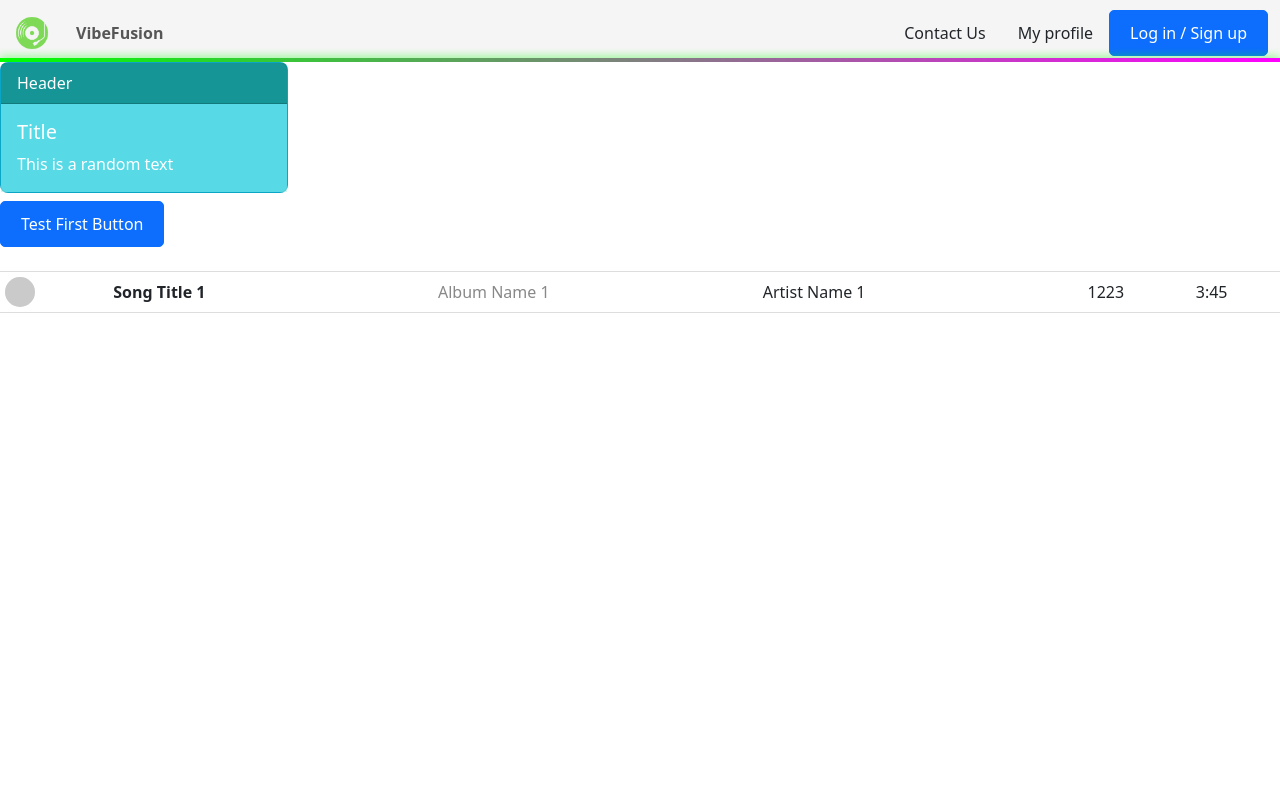
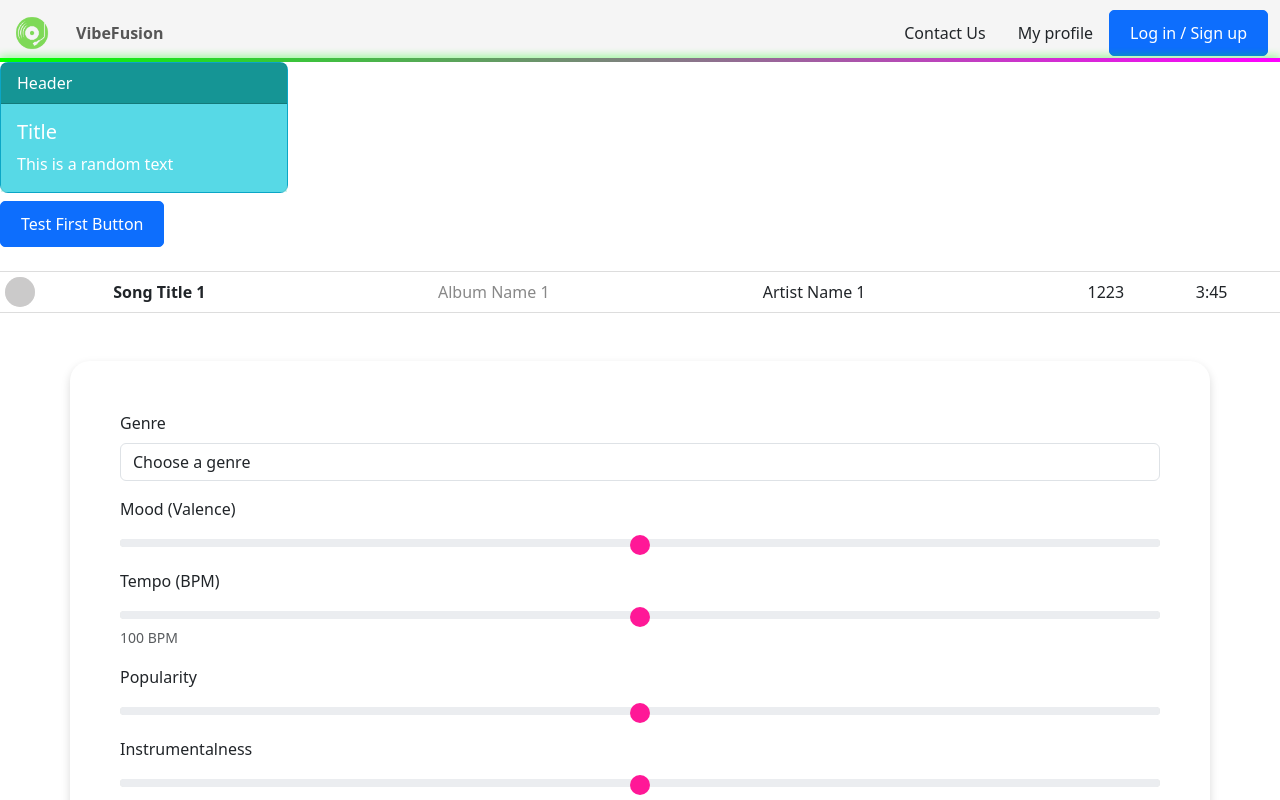
Before and after one commit to morgharrisx/fullstack-3, a React (Create React App) app in the folder frontend/: page / in a window 1280 px wide. Shown: the top 800 px of the page. Built offline with nearby package versions, Linux system fonts and the light colour scheme; the HTML template or start-up script is replaced by a standard one.

Commit message:
Playlist Generator rendered in app.js

```diff
--- a/frontend/src/App.js
+++ b/frontend/src/App.js
@@ -3,6 +3,7 @@ import CardComponent from './Card/Card';
 import NavScrollExample from './Navbar/navbar';
 import ReusableButton from './ReusableButton/ReusableButton';
 import PlaylistItem from './PlaylistItem/PlaylistItem';
+import PlaylistGenerator from './PlaylistGenerator/PlaylistGenerator';
 
 function App() {
   return (
@@ -21,6 +22,7 @@ function App() {
           albumCover={null} // to be replaced with actual album cover url
         />
       </div>
+      <PlaylistGenerator></PlaylistGenerator>
     </div>
   );
 }
```
Also changed, not shown: 1 other file (tests, documents, lock files or other folders).
